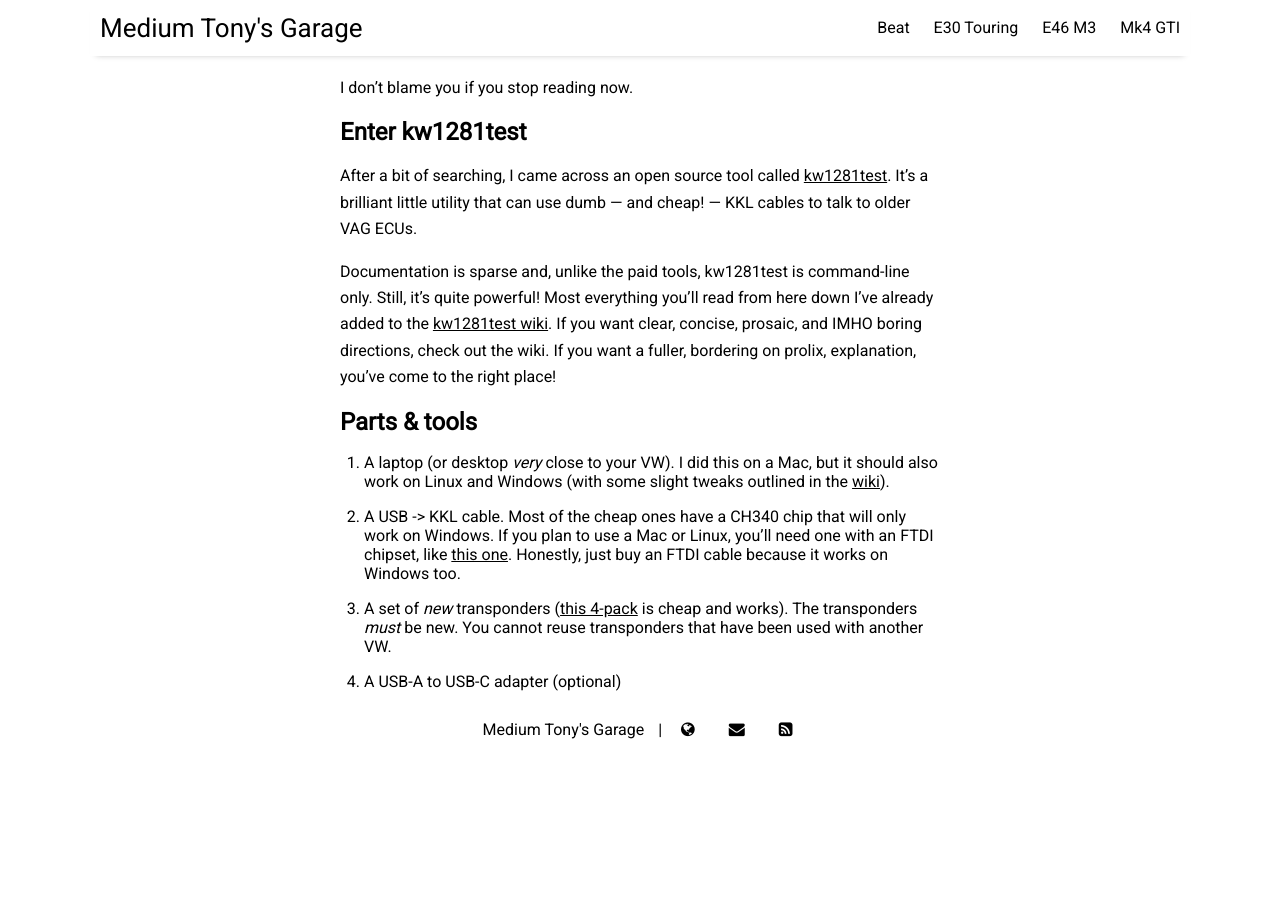
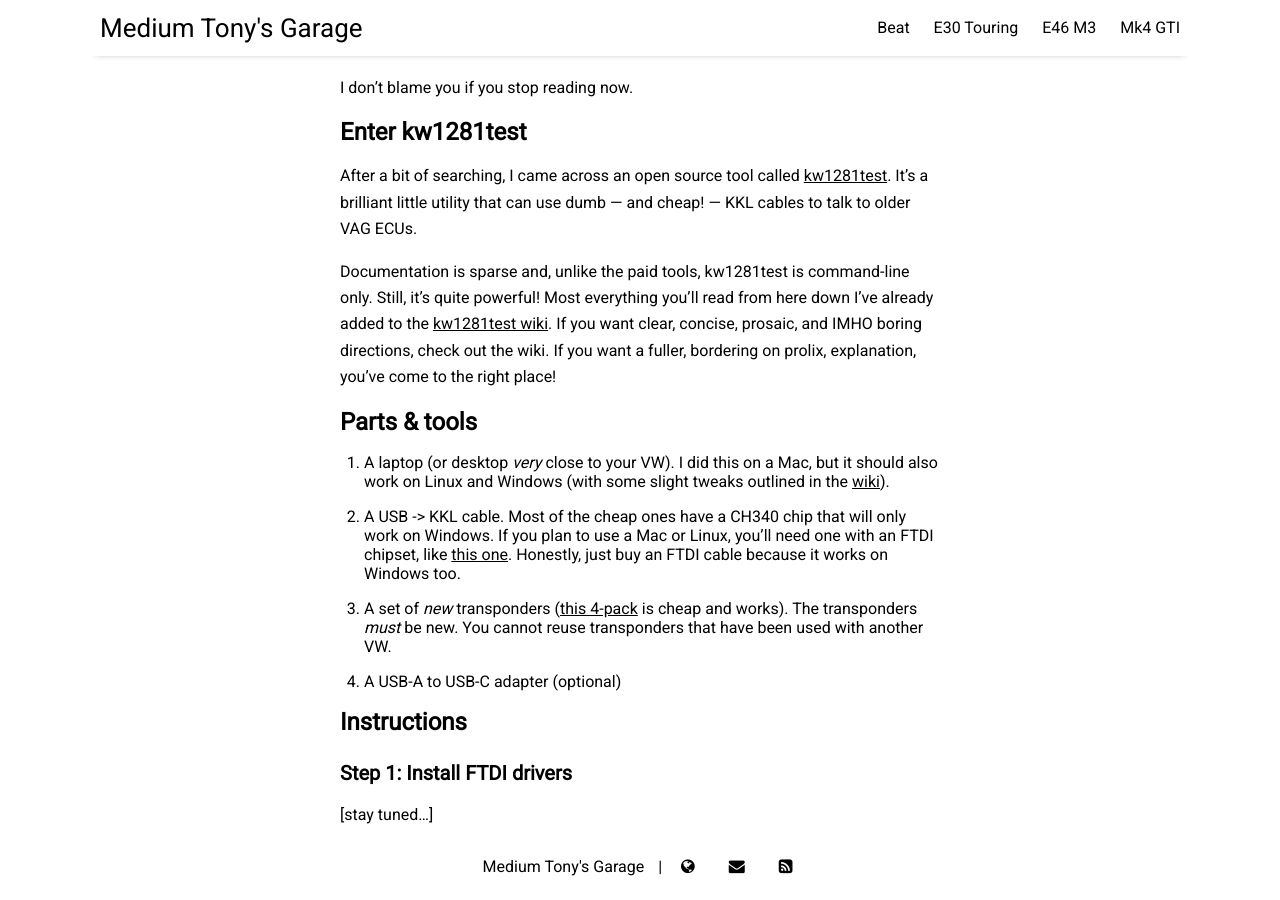
Before and after one commit to prestia/mediumtonys, a Jekyll site: the page built from _posts/2023-08-31-mk4-vw-key-coding.md, in a window 1280 px wide and 900 px high, scrolled down 1497 px. Built offline with Jekyll 4.4.1, drawn with Linux system fonts in a browser that asks for light colours; nearby versions of some CDN libraries; before the commit the page ends 2260 px from its top, so only the background shows below that.

Commit message:
Update 2023-08-31-mk4-vw-key-coding.md

```diff
--- a/_posts/2023-08-31-mk4-vw-key-coding.md
+++ b/_posts/2023-08-31-mk4-vw-key-coding.md
@@ -33,3 +33,9 @@ Documentation is sparse and, unlike the paid tools, kw1281test is command-line o
 2. A USB -> KKL cable. Most of the cheap ones have a CH340 chip that will only work on Windows. If you plan to use a Mac or Linux, you'll need one with an FTDI chipset, like [this one](https://www.amazon.com/dp/B0BFDYC4SK). Honestly, just buy an FTDI cable because it works on Windows too.
 3. A set of _new_ transponders ([this 4-pack](https://www.amazon.com/dp/B098MC82J6?psc=1&ref=ppx_yo2ov_dt_b_product_details) is cheap and works). The transponders _must_ be new. You cannot reuse transponders that have been used with another VW.
 4. A USB-A to USB-C adapter (optional)
+
+## Instructions
+
+### Step 1: Install FTDI drivers
+
+[stay tuned...]
```
